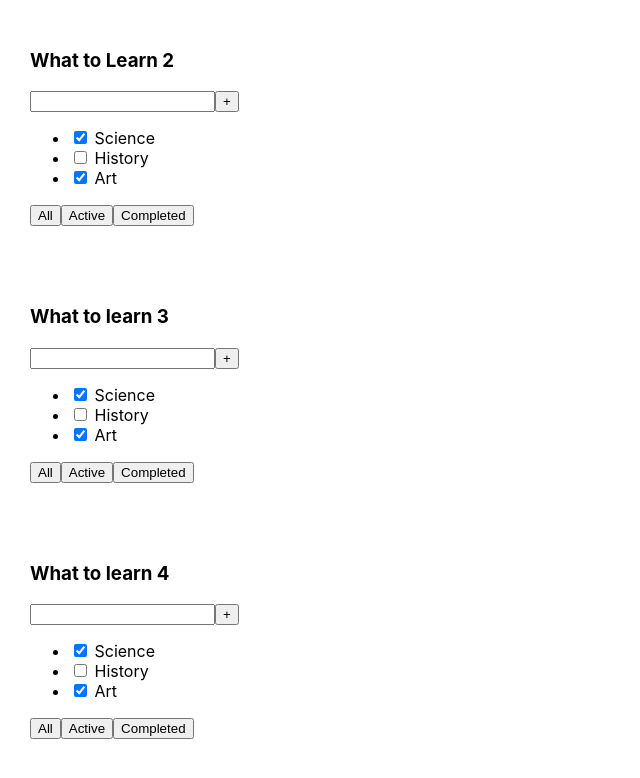
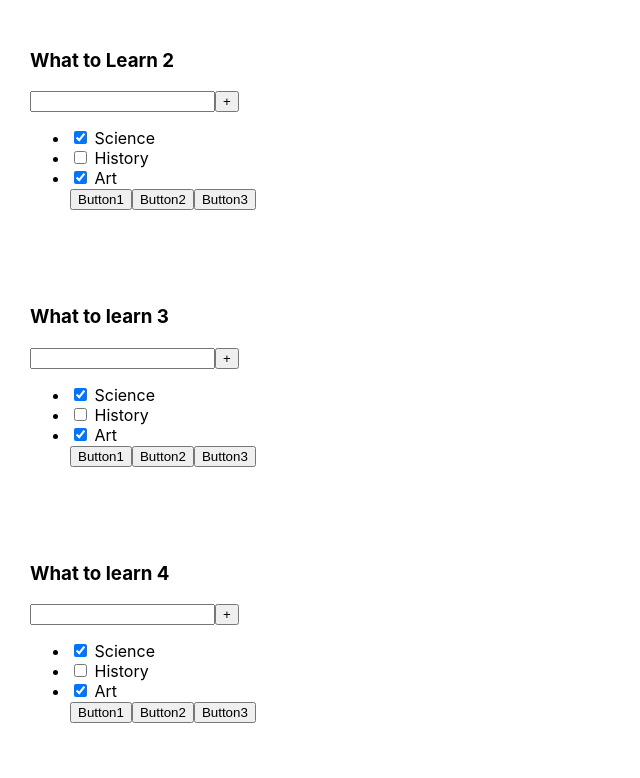
Before and after one commit to Sova42-cmd/React_Project, a React (Vite) app: page / in a window 1280 px wide. Shown: the top 778 px of the page, without its empty margins (0-640 px from the left). Built offline with nearby package versions, Linux system fonts and the light colour scheme.

Commit message:
props.button.map

```diff
--- a/src/App.tsx
+++ b/src/App.tsx
@@ -2,37 +2,49 @@ import './App.css'
 import ToDoList from "./ToDoList.tsx";
 
 
-const tasks=[
+const tasks = [
     {
-        id:1,
+        id: 1,
         name: "Science",
         isDone: true,
     },
     {
-        id:2,
+        id: 2,
         name: "History",
         isDone: false,
     },
     {
-        id:3,
+        id: 3,
         name: "Art",
         isDone: true,
     }
 ]
+const buttons = [
+    {
+        id: 1,
+        name: "Button1",
+    },
+    {
+        id: 2,
+        name: "Button2",
+    },
+    {
+        id: 3,
+        name: "Button3",
+    }
 
-
+]
 
 function App() {
 
     return (<>
 
-    <ToDoList title={"What to Learn 2"} tasks={tasks}/>
-    <ToDoList title={"What to learn 3"} tasks={tasks}/>
-    <ToDoList title={"What to learn 4"} tasks={tasks}/>
+            <ToDoList title={"What to Learn 2"} tasks={tasks} buttons={buttons}/>
+            <ToDoList title={"What to learn 3"} tasks={tasks} buttons={buttons}/>
+            <ToDoList title={"What to learn 4"} tasks={tasks} buttons={buttons}/>
 
-
-</>
-)
+        </>
+    )
 }
 
 export default App
--- a/src/ToDoList.tsx
+++ b/src/ToDoList.tsx
@@ -2,6 +2,7 @@ import './App.css'
 
 function ToDoList(props: any) {
     console.log(props.tasks);
+    console.log(props.buttons);
 
     return (
         <div className="app">
@@ -21,6 +22,12 @@ function ToDoList(props: any) {
                         </>)
                     })
                     }
+                    {props.buttons.map((element:any) => {
+                        return (<>
+                            <button>{element.name}</button>
+                        </>)
+                    })
+                    }
 
                     {/*<li>*/}
                     {/*  <input type="checkbox" checked={props.tasks[0].isDone}/> <span>{props.tasks[0].name}</span>*/}
@@ -33,9 +40,9 @@ function ToDoList(props: any) {
                     {/*</li>*/}
                 </ul>
                 <div>
-                    <button>All</button>
-                    <button>Active</button>
-                    <button>Completed</button>
+                    {/*<button>{props.buttons}</button>*/}
+                    {/*<button>{props.buttons}</button>*/}
+                    {/*<button>{props.buttons}</button>*/}
                 </div>
             </div>
         </div>
```
